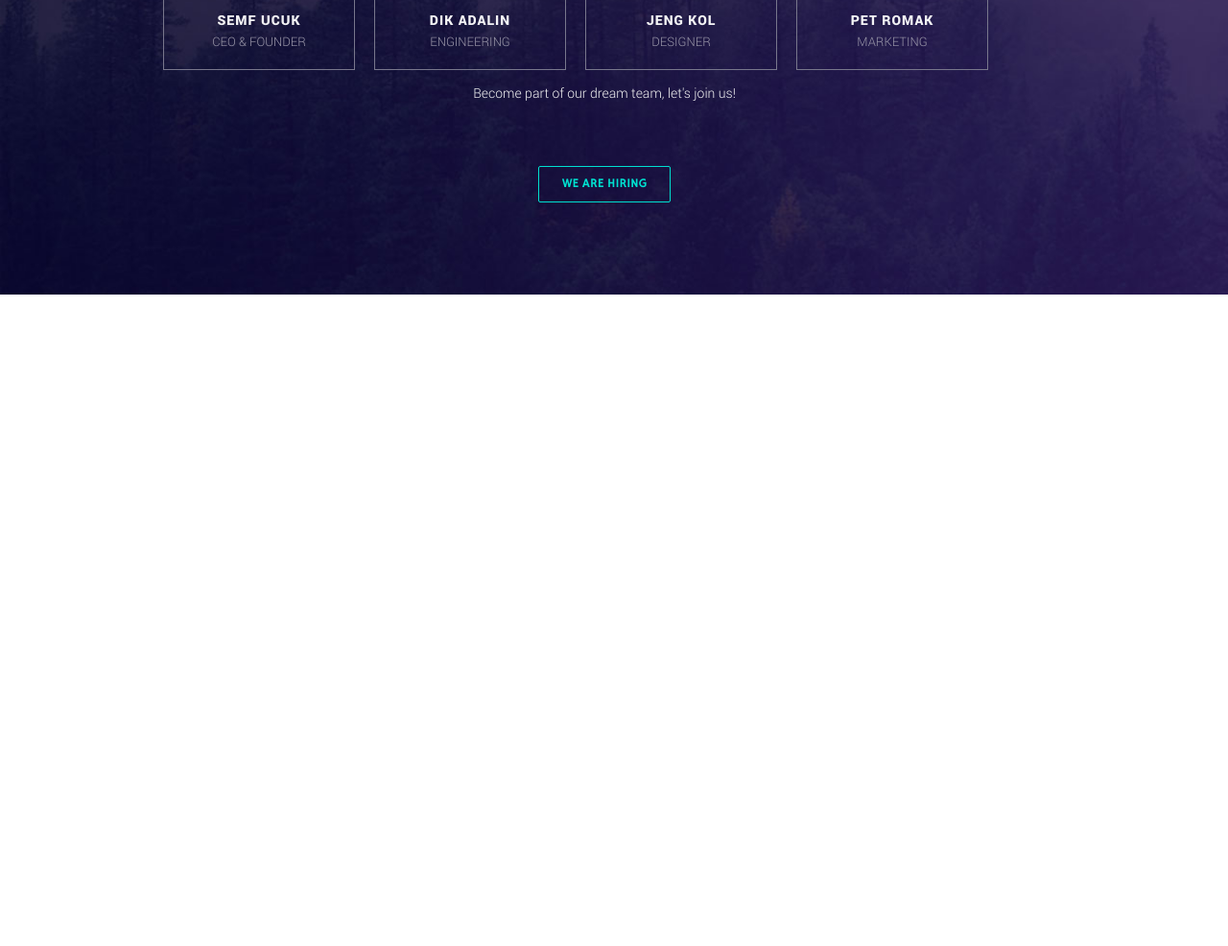
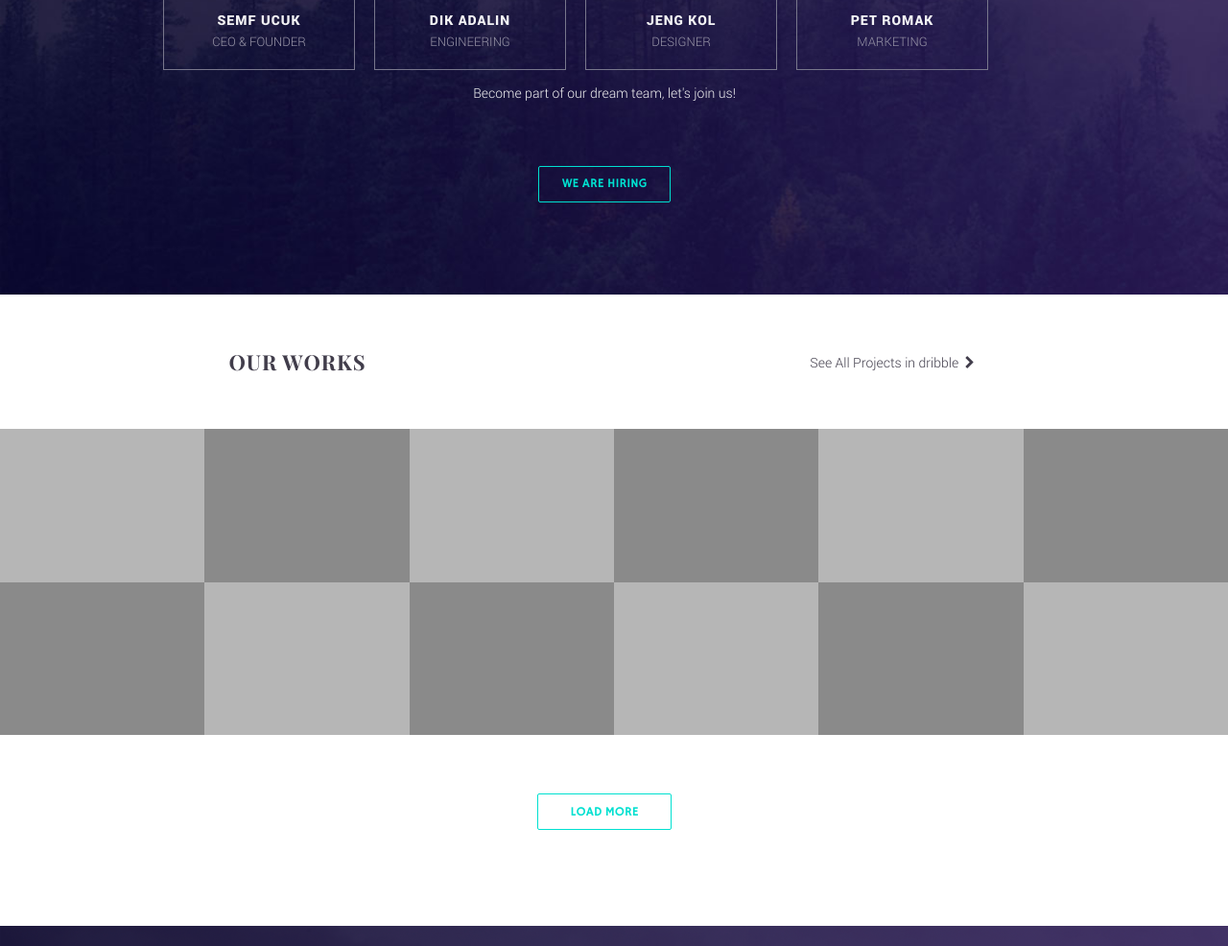
Before and after one commit to przemekga/Tajem, a website: page index.html in a window 1280 px wide. Shown: the part 2794-3780 px from the top of the page at 96% size. Before the commit the page ends 3101 px from the top, so only its background shows below. Drawn offline with nearby package versions, Linux system fonts and the light colour scheme.

Commit message:
morer sctions

```diff
--- a/index.html
+++ b/index.html
@@ -7,6 +7,7 @@
     <link rel="stylesheet" href="slick/slick.css">
     <link rel="stylesheet" href="slick/slick-theme.css">
     <link rel="stylesheet" href="./css/main.css">
+    <link rel="stylesheet" href="https://maxcdn.bootstrapcdn.com/font-awesome/4.7.0/css/font-awesome.min.css">
     <script src="bower_components/jquery/dist/jquery.min.js"></script>
     <script src="slick/slick.min.js"></script>
     <!--<script src="js/carousel.js"></script>-->
@@ -147,5 +148,38 @@
         </div>
     </div>
 </section>
+<section class="container-fluid our-works">
+    <div class="row our-work-text">
+        <div class="col-6">
+            <h1>our works</h1>
+        </div>
+        <div class="col-6">
+            <a href="">See All Projects in dribble <i class="fa fa-chevron-right" aria-hidden="true"></i>
+            </a>
+        </div>
+    </div>
+    <div class="row thumbs">
+        <div class="col-2"><img src="./images/work1.png" alt=""></div>
+        <div class="col-2"><img src="./images/work2.png" alt=""></div>
+        <div class="col-2"><img src="./images/work1.png" alt=""></div>
+        <div class="col-2"><img src="./images/work2.png" alt=""></div>
+        <div class="col-2"><img src="./images/work1.png" alt=""></div>
+        <div class="col-2"><img src="./images/work2.png" alt=""></div>
+        <div class="col-2"><img src="./images/work2.png" alt=""></div>
+        <div class="col-2"><img src="./images/work1.png" alt=""></div>
+        <div class="col-2"><img src="./images/work2.png" alt=""></div>
+        <div class="col-2"><img src="./images/work1.png" alt=""></div>
+        <div class="col-2"><img src="./images/work2.png" alt=""></div>
+        <div class="col-2"><img src="./images/work1.png" alt=""></div>
+    </div>
+    <div class="row works-btn">
+        <div class="col-12">
+            <button>load more</button>
+        </div>
+    </div>
+</section>
+<section class="container-fluid quotes">
+
+</section>
 </body>
 </html>
--- /dev/null
+++ b/scss/_our-works.scss
@@ -0,0 +1,64 @@
+.our-works {
+  height: calc((740/900) * 100vh);
+
+  .our-work-text {
+    min-height: (157px / 740px) * 100%;
+    display: flex;
+    align-items: center;
+
+    div {
+      text-align: center;
+    }
+
+    h1 {
+      font-family: "Playfair Display Bold";
+      font-size: calculateRem(22px);
+      color: #413d4b;
+      text-transform: uppercase;
+      letter-spacing: 1px;
+    }
+
+    a {
+      font-family: "Roboto Light";
+      font-size: calculateRem(14px);
+      color: #413d4b;
+      text-decoration: none;
+
+      i {
+        margin-left: 3px;
+      }
+    }
+  }
+
+  .thumbs {
+    max-height: (400 / 740) *100%;
+
+    [class*="col-"]{
+      margin: 0;
+      padding: 0;
+      width: calc((100% / 12) * 2);
+      margin-bottom: -4px;
+    }
+
+    img {
+      width: 100%;
+      height: auto;
+    }
+  }
+
+  .works-btn {
+    min-height: (180 / 740) * 100%;
+    display: flex;
+    align-items: center;
+
+    div {
+      text-align: center;
+    }
+
+    button {
+      @include makeButton(#00e0d0);
+      width: calculateRem(140px);
+      margin: 0;
+    }
+  }
+}
--- /dev/null
+++ b/scss/_quotes.scss
@@ -0,0 +1,5 @@
+.quotes {
+  height: calculateRem(500px);
+  background-image: url("../images/quotesbg.png");
+  background-size: cover;
+}
--- a/scss/main.scss
+++ b/scss/main.scss
@@ -10,3 +10,5 @@
 @import "video";
 @import "expertise";
 @import "team";
+@import "our-works";
+@import "quotes";
```
Also changed, not shown: css/main.css, images/quotesbg.png (added), images/work1.png (added), images/work2.png (added).
